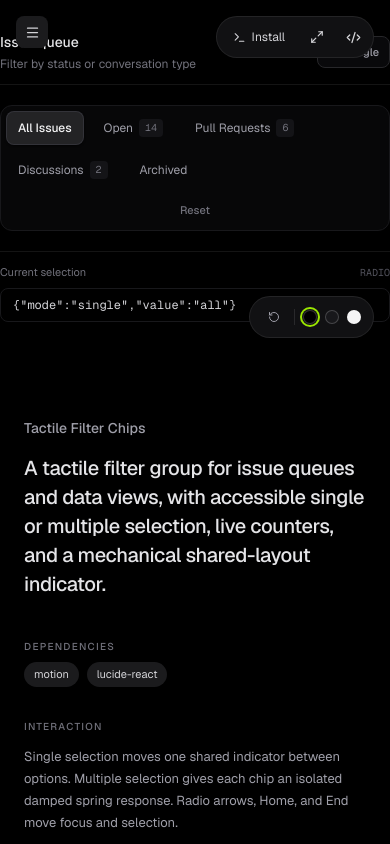
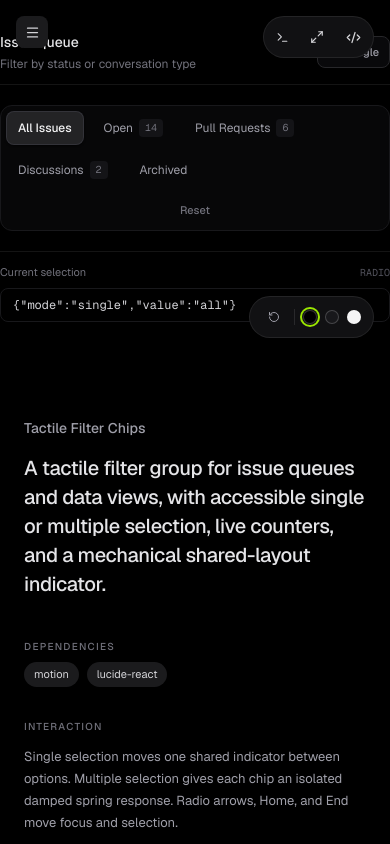
Before and after one commit to Killersumit/peel-ui, a Next.js app: page /components/filter-chips in a window 390 px wide. Shown: the top 844 px of the page. Built offline with nearby package versions, Linux system fonts and the light colour scheme.

Commit message:
fix: fit install controls on mobile

```diff
--- a/src/components/detail/stage.tsx
+++ b/src/components/detail/stage.tsx
@@ -111,7 +111,7 @@ export function Stage({
       className="sticky top-0 z-20 flex h-[42vh] min-h-64 w-full shrink-0 flex-col md:static md:h-full md:min-h-0 md:min-w-0 md:flex-1"
     >
       <div className="relative flex min-h-0 flex-1 items-center justify-center overflow-hidden">
-        <div className="absolute right-4 top-4 z-30 flex items-center gap-1 rounded-full border border-white/[0.08] bg-[#111113] p-1">
+        <div className="absolute right-[max(1rem,env(safe-area-inset-right))] top-[max(1rem,env(safe-area-inset-top))] z-30 flex items-center gap-1 rounded-full border border-white/[0.08] bg-[#111113] p-1">
           <div className="relative" ref={installRef}>
             <button
               type="button"
@@ -122,22 +122,23 @@ export function Stage({
               aria-expanded={installOpen}
               aria-haspopup="dialog"
               aria-label={installOpen ? "Close install command" : "Open install command"}
+              title={installOpen ? "Close install command" : "Install component"}
               className={cn(
-                "inline-flex h-8 items-center gap-1.5 rounded-full px-3 text-xs transition-colors focus-visible:outline focus-visible:outline-2 focus-visible:outline-lime-400",
+                "inline-flex h-8 items-center gap-1.5 rounded-full px-2 sm:px-3 text-xs transition-colors focus-visible:outline focus-visible:outline-2 focus-visible:outline-lime-400",
                 installOpen
                   ? "bg-zinc-700 text-white"
                   : "text-zinc-300 hover:bg-white/[0.08] hover:text-white"
               )}
             >
               {installOpen ? <X size={13} /> : <Terminal size={13} />}
-              <span>Install</span>
+              <span className="hidden sm:inline">Install</span>
             </button>
 
             {installOpen && (
               <div
                 role="dialog"
                 aria-label="Install component"
-                className="absolute right-0 top-full z-50 mt-2 w-[min(22rem,calc(100vw-2rem))] rounded-xl border border-white/[0.1] bg-[#111113] p-4 shadow-[0_12px_32px_rgba(0,0,0,0.5)]"
+                className="fixed right-[max(1rem,env(safe-area-inset-right))] top-[calc(env(safe-area-inset-top)+3.5rem)] z-50 max-h-[calc(100dvh-env(safe-area-inset-top)-env(safe-area-inset-bottom)-5rem)] w-[min(22rem,calc(100vw-2rem-env(safe-area-inset-left)-env(safe-area-inset-right)))] overflow-y-auto overscroll-contain rounded-xl border border-white/[0.1] bg-[#111113] p-4 shadow-[0_12px_32px_rgba(0,0,0,0.5)]"
               >
                 <div className="mb-3 flex items-center justify-between gap-2">
                   <span className="text-xs text-zinc-400">Package manager</span>
@@ -243,7 +244,7 @@ export function Stage({
           <Demo />
         </div>
 
-        <div className="absolute bottom-4 right-4 z-20 flex items-center gap-2 rounded-full border border-white/[0.08] bg-[#111113] px-3 py-2">
+        <div className="absolute bottom-[max(1rem,env(safe-area-inset-bottom))] right-[max(1rem,env(safe-area-inset-right))] z-20 flex items-center gap-2 rounded-full border border-white/[0.08] bg-[#111113] px-3 py-2">
           <button
             type="button"
             onClick={() => setDemoKey((key) => key + 1)}
```
